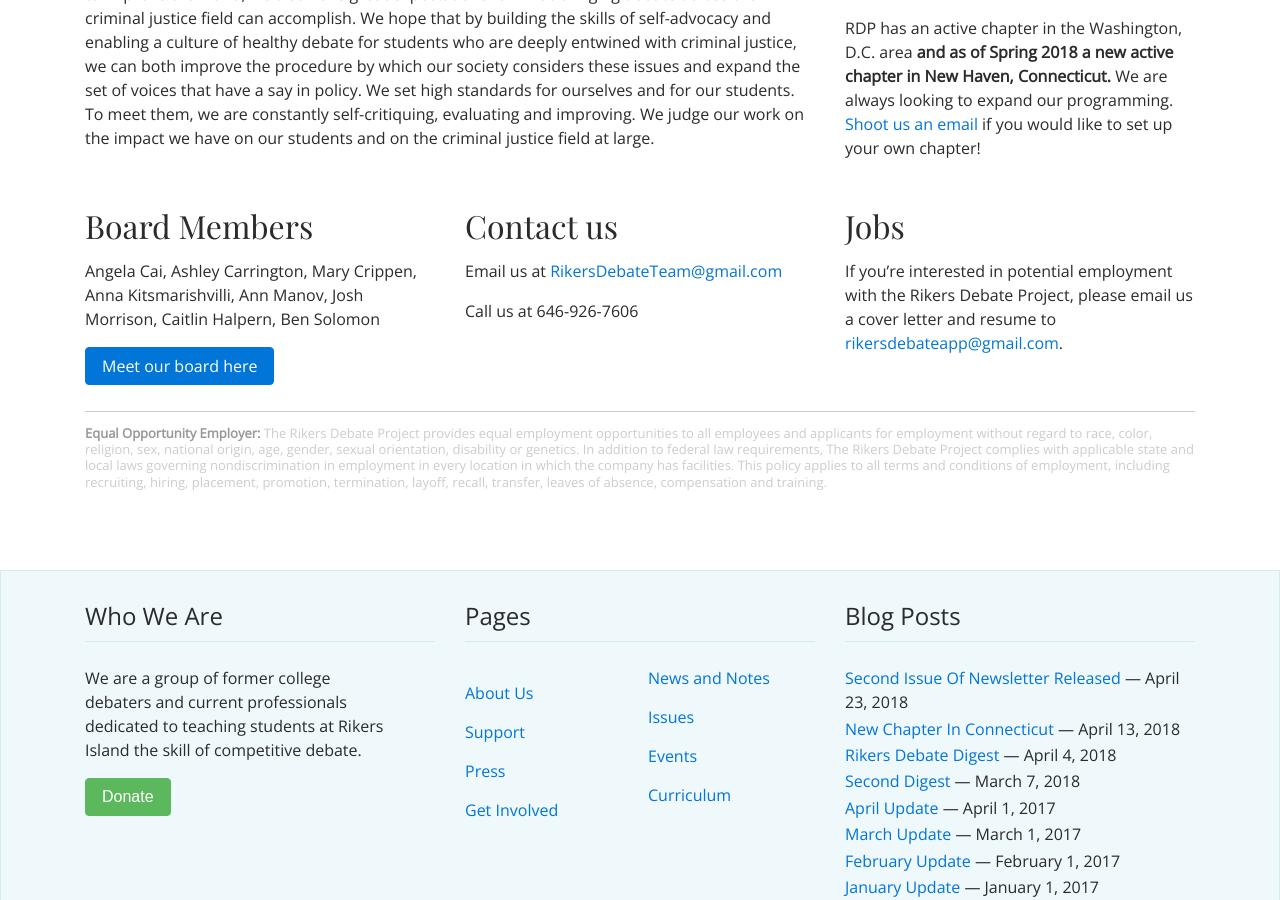
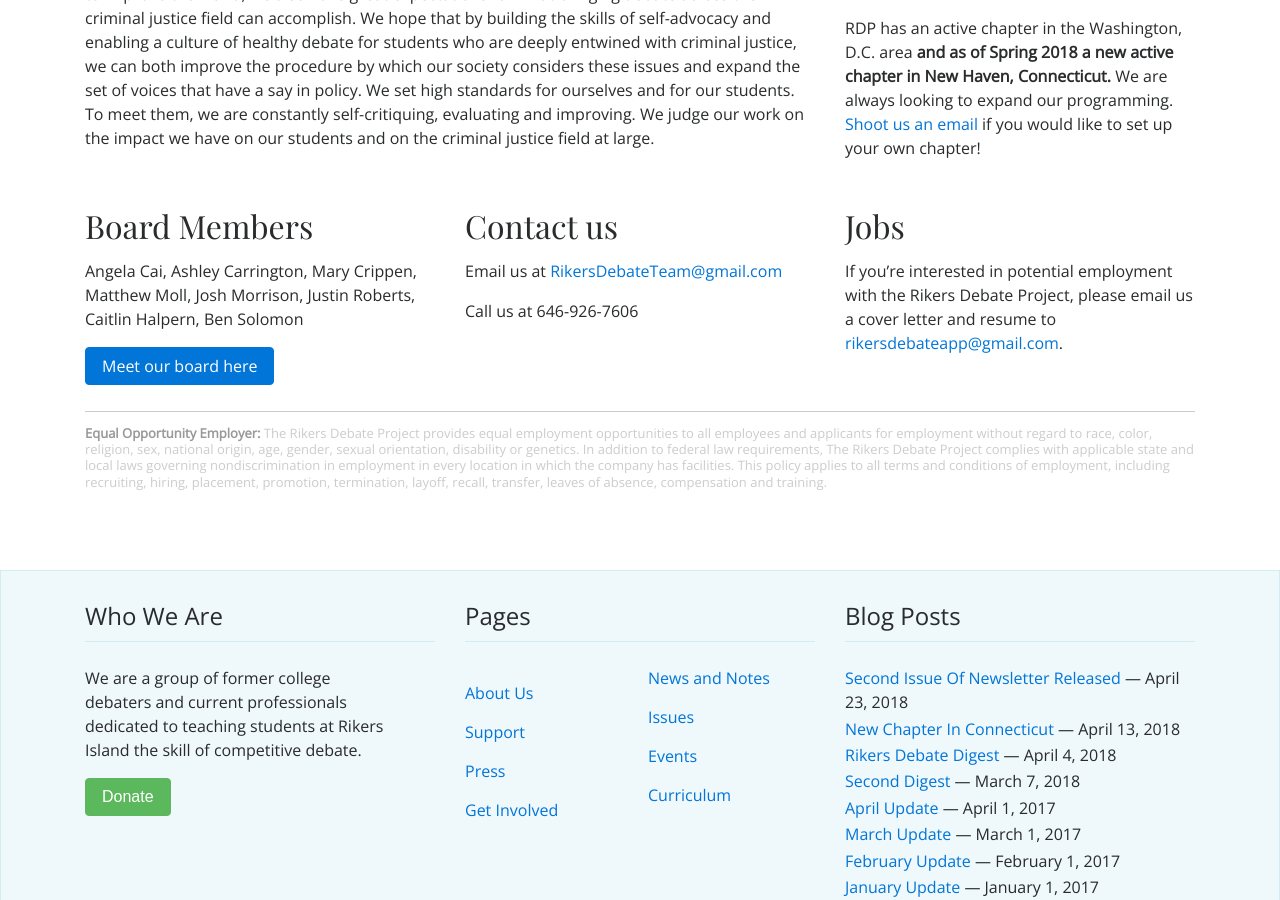
Before and after one commit to rikersdebateteam/rikers-debate-project, a Jekyll site: the page built from index.html, in a window 1280 px wide and 900 px high, scrolled down 1952 px. Built offline with Jekyll 4.4.1, drawn with Linux system fonts in a browser that asks for light colours; nearby versions of some CDN libraries.

Commit message:
Modified board memebers on index page

```diff
--- a/index.html
+++ b/index.html
@@ -113,7 +113,7 @@
     <div class="col-lg-4 col-sm-12">
       <h2>Board Members</h2>
 
-      <p>Angela Cai, Ashley Carrington, Mary Crippen, Anna Kitsmarishvilli, Ann Manov, Josh Morrison, Caitlin Halpern, Ben Solomon</p>
+      <p>Angela Cai, Ashley Carrington, Mary Crippen, Matthew Moll, Josh Morrison, Justin Roberts, Caitlin Halpern, Ben Solomon</p>
 
       <a href='/board' class="btn btn-primary">Meet our board here</a>
     </div>
```
